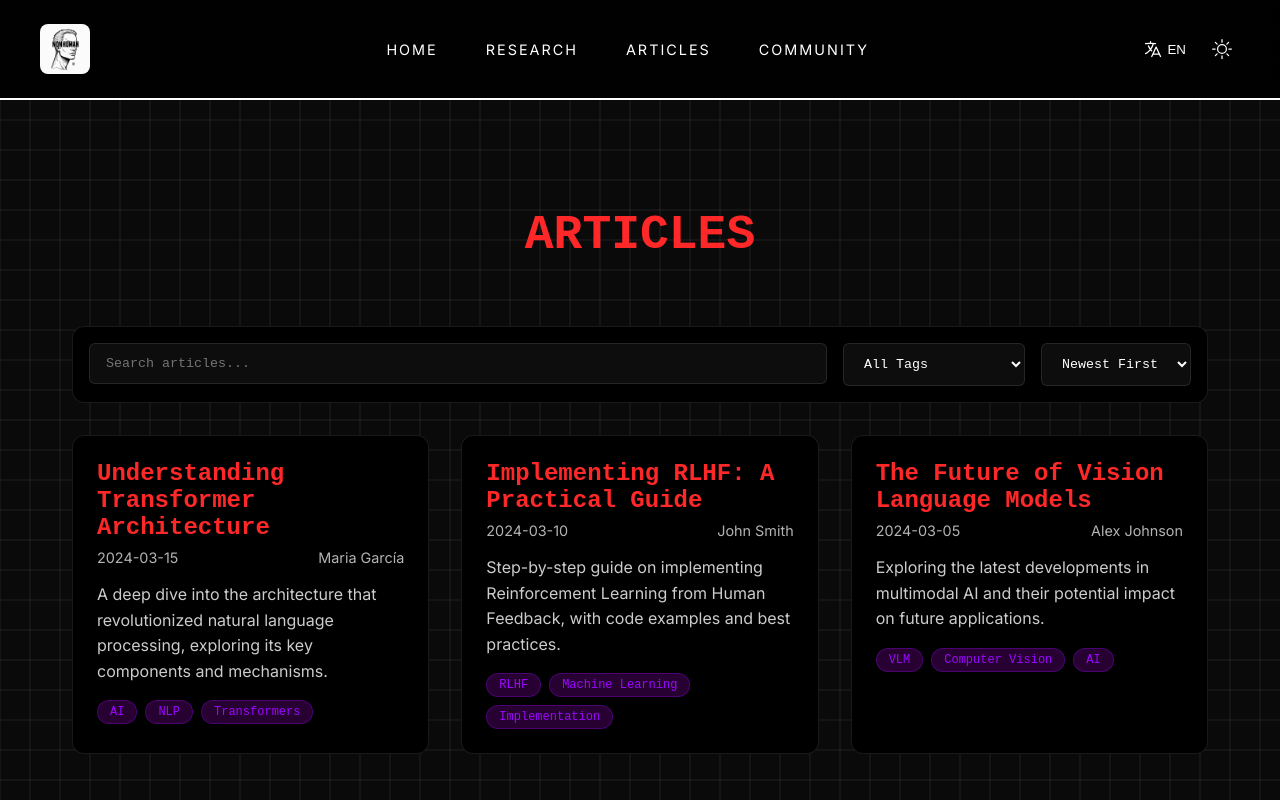
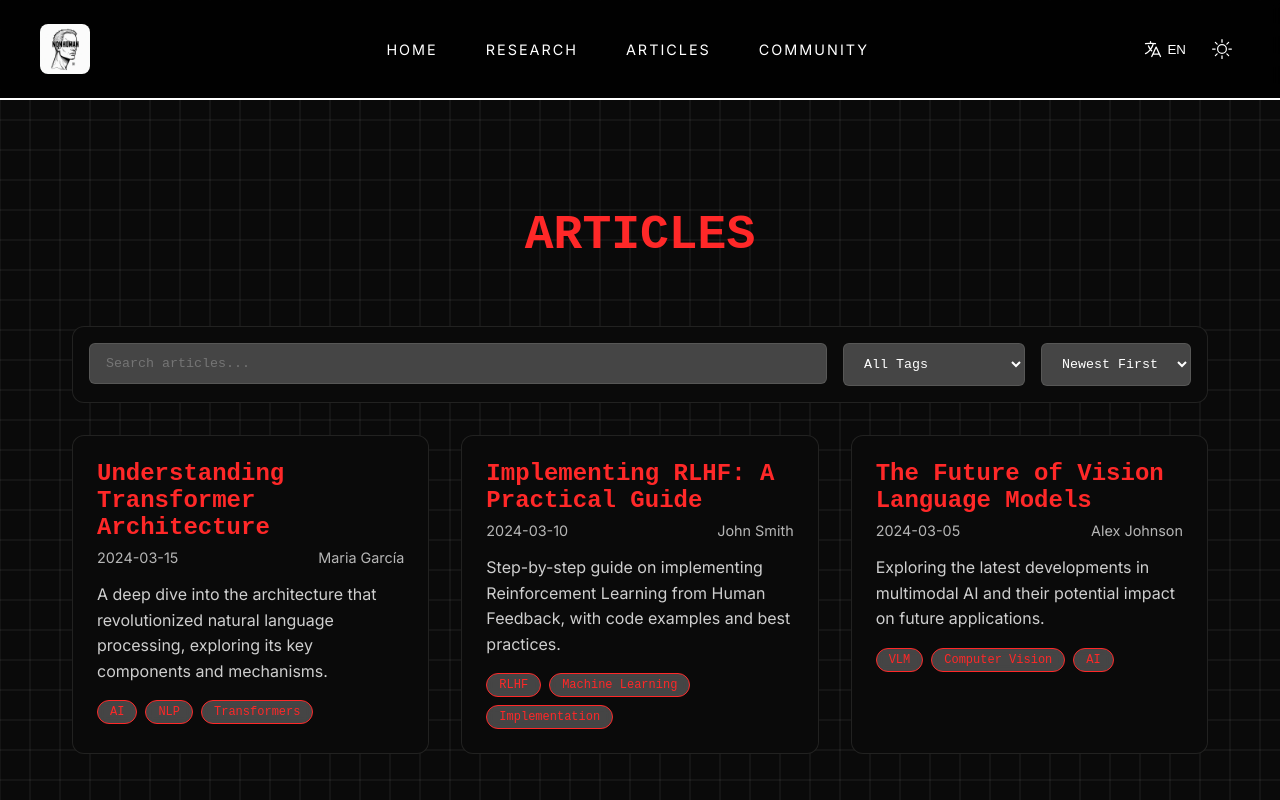
Before and after one commit to NONHUMAN-SITE/nonhuman-web, a Next.js app: page /articles in a window 1280 px wide. Shown: the top 800 px of the page. Built offline with nearby package versions, Linux system fonts and the light colour scheme.

Commit message:
articles fixed

```diff
--- a/src/app/articles/page.tsx
+++ b/src/app/articles/page.tsx
@@ -1,11 +1,13 @@
 'use client'
 import { useState } from 'react'
 import { useLanguage } from '@/app/context/LanguageContext'
+import { useTheme } from '@/app/context/ThemeContext'
 import ArticleCard from './components/ArticleCard'
 import './style.css'
 
 export default function ArticlesPage() {
   const { language } = useLanguage()
+  const { theme } = useTheme()
   const [searchQuery, setSearchQuery] = useState('')
   const [selectedTag, setSelectedTag] = useState('all')
   const [sortOrder, setSortOrder] = useState('newest')
--- a/src/app/articles/style.css
+++ b/src/app/articles/style.css
@@ -21,9 +21,9 @@
   gap: 1rem;
   margin: 2rem 0;
   padding: 1rem;
-  background-color: black;
+  background-color: var(--background-color);
   border-radius: 12px;
-  border: 1px solid rgba(255, 255, 255, 0.1);
+  border: 1px solid var(--grid-color);
 }
 
 .search-bar {
@@ -34,8 +34,8 @@
   width: 100%;
   padding: 0.75rem 1rem;
   border-radius: 6px;
-  border: 1px solid rgba(255, 255, 255, 0.1);
-  background-color: rgba(255, 255, 255, 0.05);
+  border: 1px solid var(--grid-color);
+  background-color: var(--cell-color);
   color: var(--text-color);
   font-family: "Space Mono", monospace;
 }
@@ -44,8 +44,8 @@
 .sort-select {
   padding: 0.75rem 1rem;
   border-radius: 6px;
-  border: 1px solid rgba(255, 255, 255, 0.1);
-  background-color: rgba(255, 255, 255, 0.05);
+  border: 1px solid var(--grid-color);
+  background-color: var(--cell-color);
   color: var(--text-color);
   font-family: "Space Mono", monospace;
   min-width: 150px;
@@ -59,10 +59,10 @@
 }
 
 .article-card {
-  background-color: black;
+  background-color: var(--background-color);
   border-radius: 12px;
   padding: 1.5rem;
-  border: 1px solid rgba(255, 255, 255, 0.1);
+  border: 1px solid var(--grid-color);
   transition: all 0.3s ease;
 }
 
@@ -106,14 +106,20 @@
 }
 
 .tag-badge {
-  background-color: rgba(197, 7, 255, 0.2);
-  color: #9c07ff;
+  background-color: var(--cell-color);
+  color: var(--primary-color);
   padding: 0.25rem 0.75rem;
   border-radius: 999px;
   font-size: 0.75rem;
   font-family: "Space Mono", monospace;
-  border: 1px solid rgba(156, 7, 255, 0.3);
+  border: 1px solid var(--primary-color);
   backdrop-filter: blur(5px);
+}
+
+.tag-badge:hover {
+  background-color: var(--primary-color);
+  color: var(--background-color);
+  border-color: var(--primary-color);
 }
 
 /* Responsive adjustments */
--- a/src/app/research/style.css
+++ b/src/app/research/style.css
@@ -29,17 +29,25 @@
   .search-input {
     width: 100%;
     padding: 0.8rem 1.2rem;
-    border: 1px solid rgba(255, 255, 255, 0.1);
+    border: 2px solid var(--primary-color);
     border-radius: 6px;
-    background-color: rgba(255, 255, 255, 0.05);
+    background-color: var(--background-color);
     color: var(--text-color);
     font-family: "Space Mono", monospace;
     font-size: 1rem;
+    box-shadow: 0 0 10px rgba(var(--primary-color-rgb), 0.1);
   }
 
   .search-input::placeholder {
-    color: rgba(250, 250, 250, 0.6);
+    color: var(--text-color);
+    opacity: 0.6;
     font-family: "Space Mono", monospace;
+  }
+
+  .search-input:focus {
+    outline: none;
+    border-color: var(--accent-color);
+    box-shadow: 0 0 15px rgba(var(--primary-color-rgb), 0.2);
   }
 
   .projects-grid {
@@ -50,16 +58,18 @@
   }
 
   .project-card {
-    background: rgba(255, 255, 255, 0.05);
     border-radius: 12px;
     overflow: hidden;
-    transition: transform 0.3s ease;
+    transition: all 0.3s ease;
     max-width: var(--card-width);
     margin: 0 auto;
+    position: relative;
+    background: transparent;
   }
 
   .project-card:hover {
     transform: translateY(-5px);
+    box-shadow: 0 10px 20px rgba(var(--primary-color-rgb), 0.2);
   }
 
   .project-image {
@@ -70,6 +80,7 @@
 
   .project-info {
     padding: 1.5rem;
+    background: transparent;
   }
 
   .project-title {
@@ -78,6 +89,7 @@
     margin-bottom: 0.5rem;
     font-family: "Space Mono", monospace;
     font-weight: 700;
+    text-shadow: 0 0 10px rgba(var(--primary-color-rgb), 0.3);
   }
 
   .project-date {
@@ -92,4 +104,5 @@
     color: var(--text-color);
     line-height: 1.5;
     font-size: 1rem;
+    text-shadow: 0 0 8px rgba(var(--text-color-rgb), 0.2);
   }
```
